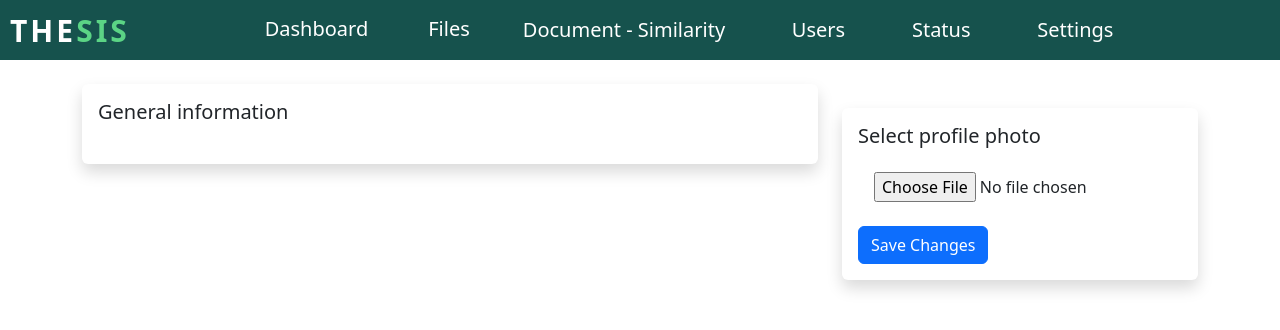
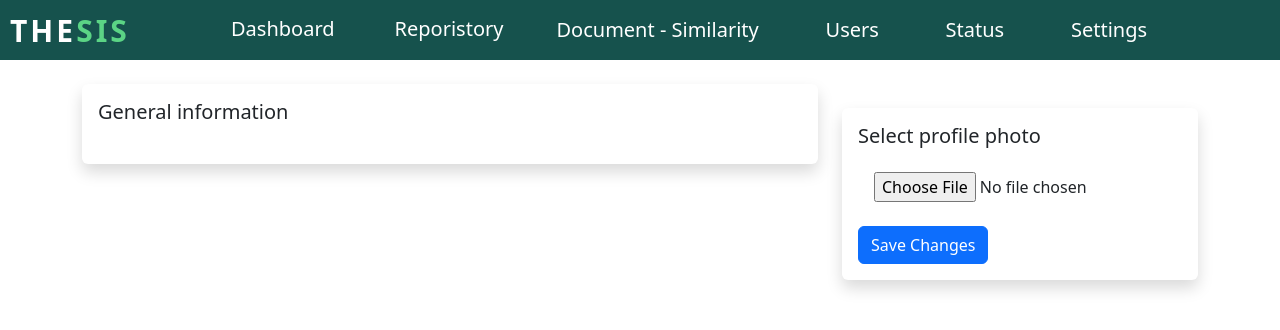
Before and after one commit to TubatMark/thesis-project, a Django app: template Users/templates/accounts/admin/admin_dashboard/admin_details/settings.html in a window 1280 px wide. Shown: the top 330 px of the page. Run offline with Django 4.2, Linux system fonts and the light colour scheme; the template is opened without the code that fills it, so the values that code supplies are empty; some libraries are stand-ins or nearby versions; some web fonts are replaced.

Commit message:
repository

```diff
--- a/Users/templates/navbar/admin_navbar.html
+++ b/Users/templates/navbar/admin_navbar.html
@@ -14,7 +14,7 @@
                     </li>
                     <li>
                         <div class="dropdown" style="margin-top: 5.8px;">
-                            <a href="{% url 'TableRepository' %}" style="padding: 20px;">Files</a>
+                            <a href="{% url 'TableRepository' %}" style="padding: 20px;">Reporistory</a>
                         </div>
                     </li>
                     <li>
```
